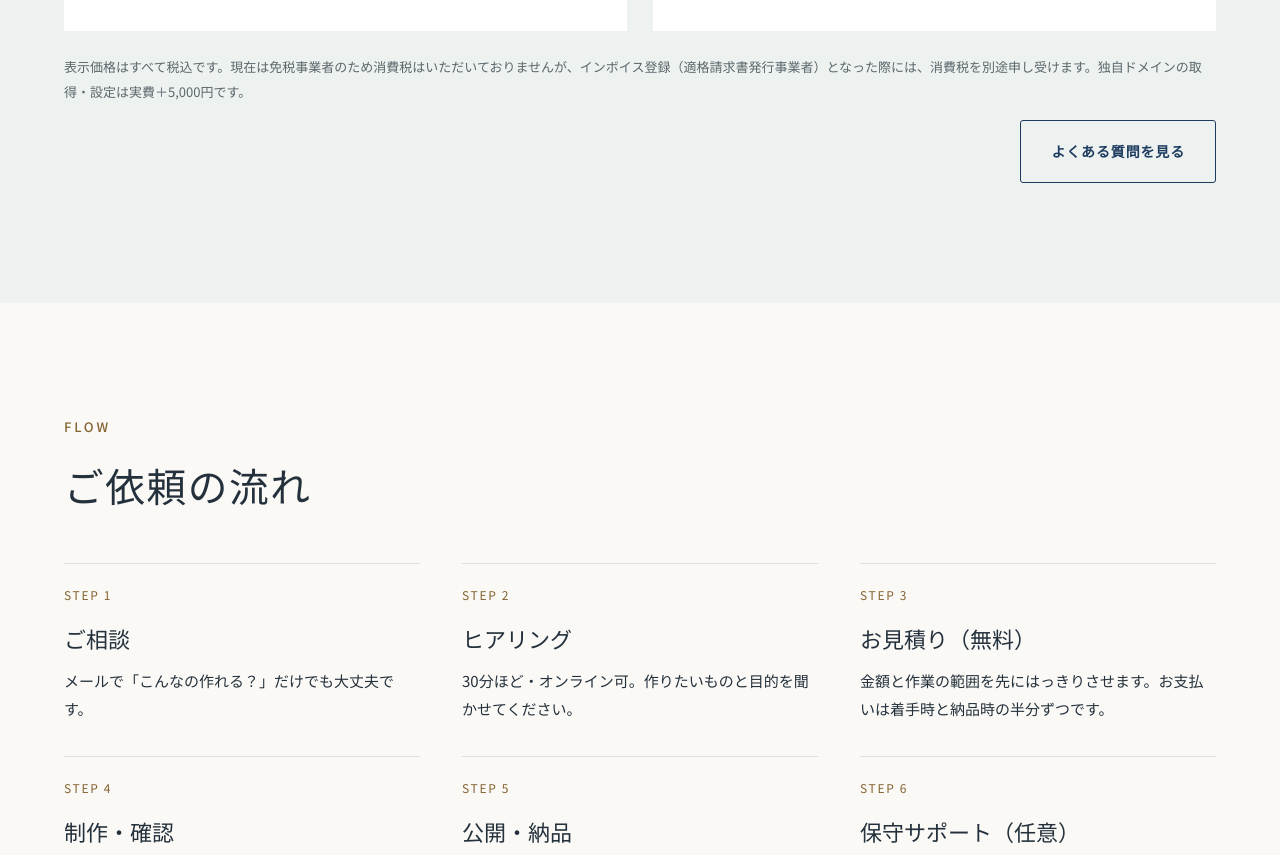
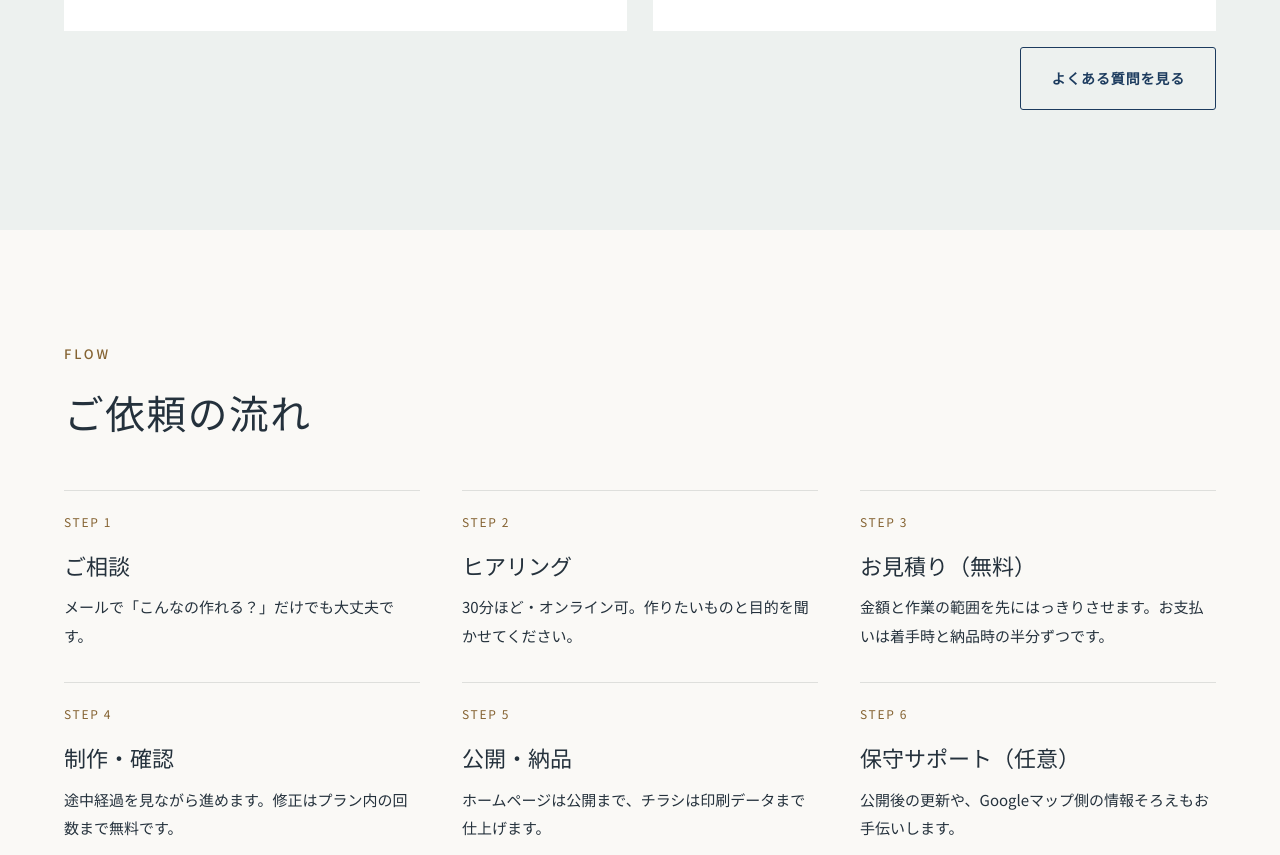
Before and after one commit to LUNACoAgents/luna-ai-atelier, a plain HTML site: page index.html in a window 1280 px wide. Shown: the part 7498-8353 px from the top of the page. Drawn offline with nearby package versions, Linux system fonts and the light colour scheme.

Commit message:
Remove the requested note from the pricing section

```diff
--- a/index.html
+++ b/index.html
@@ -229,7 +229,6 @@
         <div class="row"><span>開業スタートセット<small>HPライト＋チラシ片面＋リール2本</small></span><b>75,000円〜</b></div>
       </div>
     </div>
-    <p class="tax">表示価格はすべて税込です。現在は免税事業者のため消費税はいただいておりませんが、インボイス登録（適格請求書発行事業者）となった際には、消費税を別途申し受けます。独自ドメインの取得・設定は実費＋5,000円です。</p>
     <p class="more-col"><a class="btn btn-line" href="#faq">よくある質問を見る</a></p>
   </div>
 </section>
```
